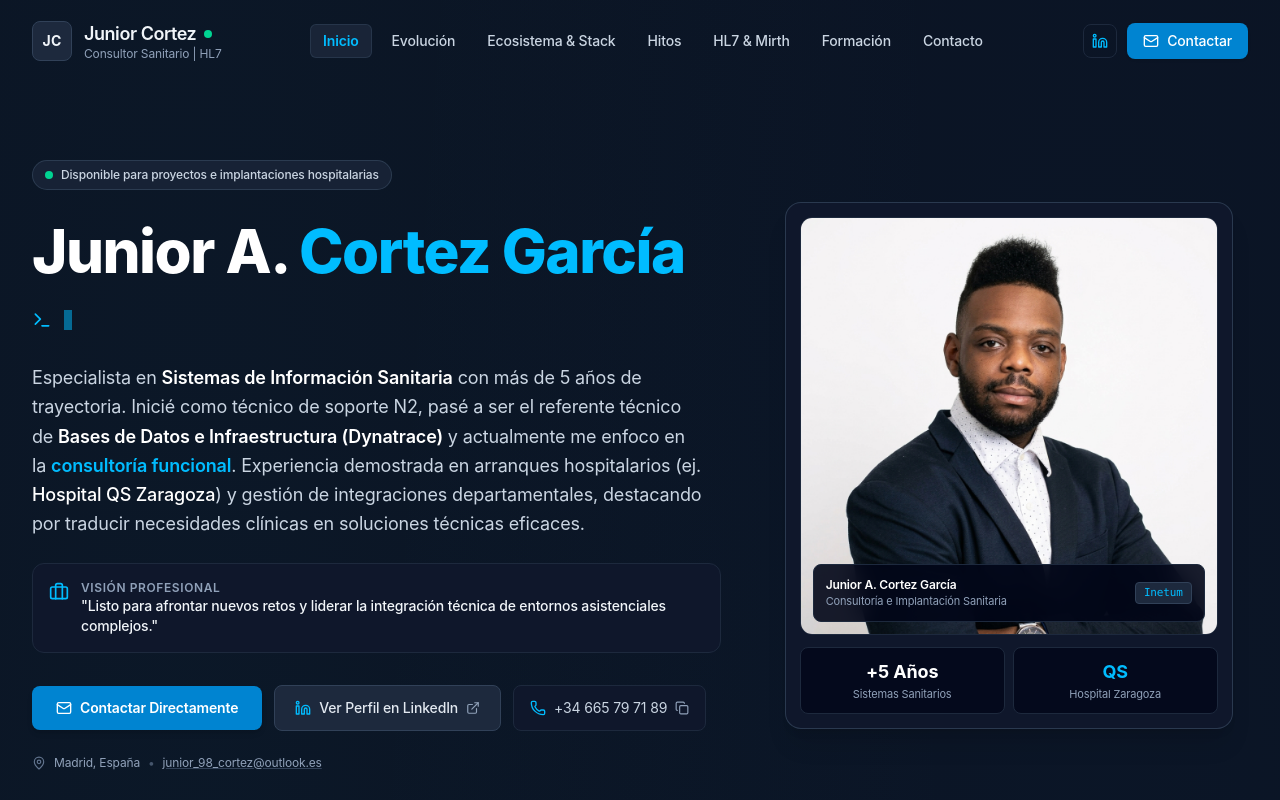
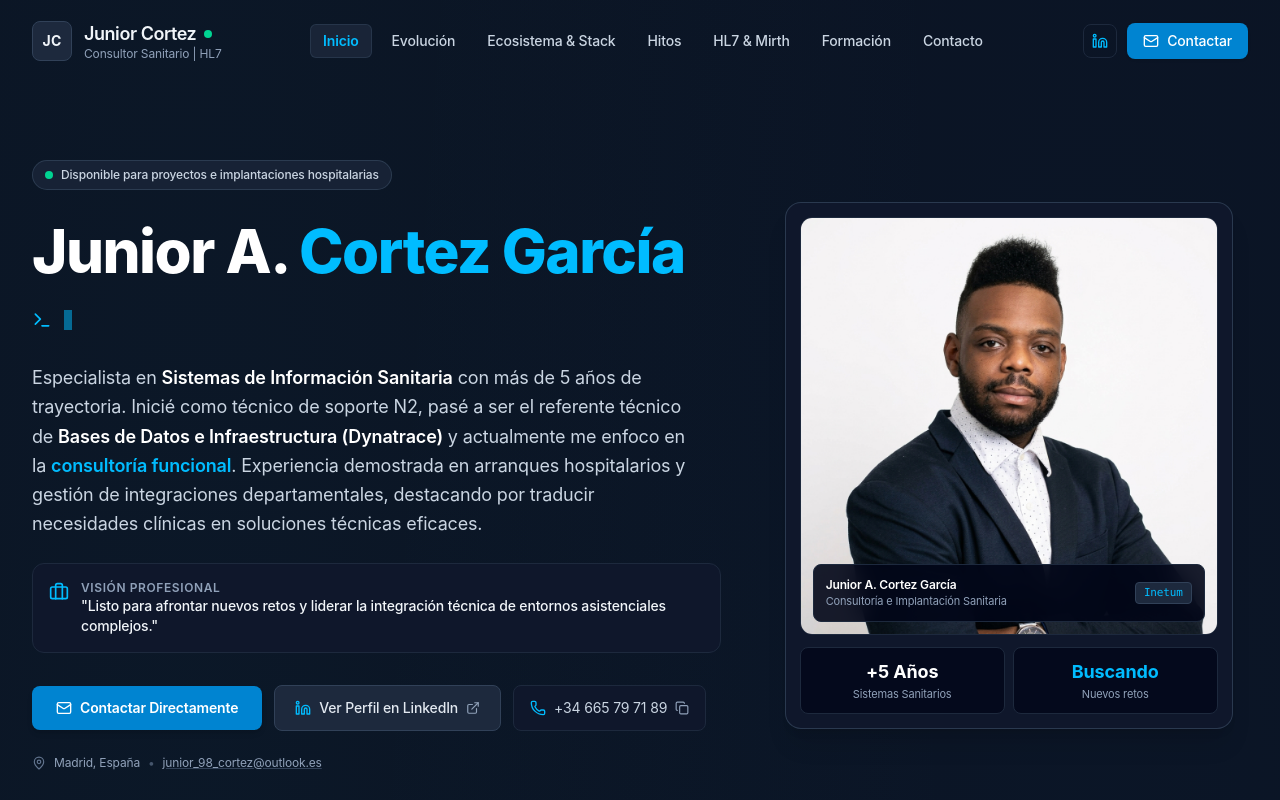
Before and after one commit to JuniorCortez98/junior_about, a React (Vite) app: page / in a window 1280 px wide. Shown: the top 800 px of the page. Built offline with nearby package versions, Linux system fonts and the light colour scheme.

Commit message:
Revise professional summary and slogan content
Updated the professional summary and slogan in App.tsx.

```diff
--- a/src/App.tsx
+++ b/src/App.tsx
@@ -852,7 +852,7 @@ END:VCARD`;
 
               {/* Executive Summary Pitch */}
               <p className="text-slate-300 text-base sm:text-lg leading-relaxed max-w-2xl font-normal">
-                Especialista en <strong className="text-white font-semibold">Sistemas de Información Sanitaria</strong> con más de 5 años de trayectoria. Inicié como técnico de soporte N2, pasé a ser el referente técnico de <strong className="text-white font-semibold">Bases de Datos e Infraestructura (Dynatrace)</strong> y actualmente me enfoco en la <strong className="text-sky-400 font-semibold">consultoría funcional</strong>. Experiencia demostrada en arranques hospitalarios (ej. <em className="text-white not-italic font-medium">Hospital QS Zaragoza</em>) y gestión de integraciones departamentales, destacando por traducir necesidades clínicas en soluciones técnicas eficaces.
+                Especialista en <strong className="text-white font-semibold">Sistemas de Información Sanitaria</strong> con más de 5 años de trayectoria. Inicié como técnico de soporte N2, pasé a ser el referente técnico de <strong className="text-white font-semibold">Bases de Datos e Infraestructura (Dynatrace)</strong> y actualmente me enfoco en la <strong className="text-sky-400 font-semibold">consultoría funcional</strong>. Experiencia demostrada en arranques hospitalarios y gestión de integraciones departamentales, destacando por traducir necesidades clínicas en soluciones técnicas eficaces.
               </p>
 
               {/* Professional Slogan Box */}
@@ -949,8 +949,8 @@ END:VCARD`;
                       <div className="text-[11px] text-slate-400">Sistemas Sanitarios</div>
                     </div>
                     <div className="p-2.5 rounded-lg bg-slate-950/80 border border-slate-800">
-                      <div className="text-lg font-bold text-sky-400">QS</div>
-                      <div className="text-[11px] text-slate-400">Hospital Zaragoza</div>
+                      <div className="text-lg font-bold text-sky-400">Buscando</div>
+                      <div className="text-[11px] text-slate-400">Nuevos retos</div>
                     </div>
                   </div>
 
```
